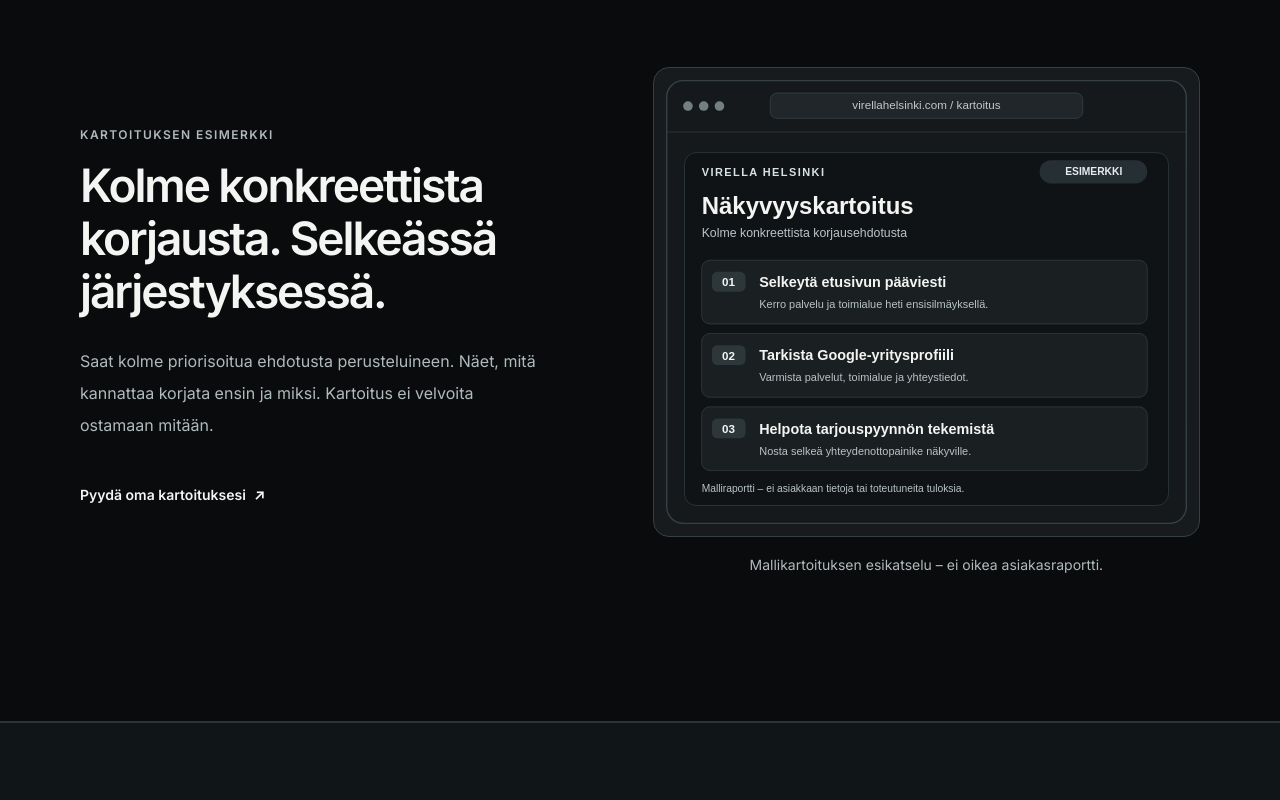
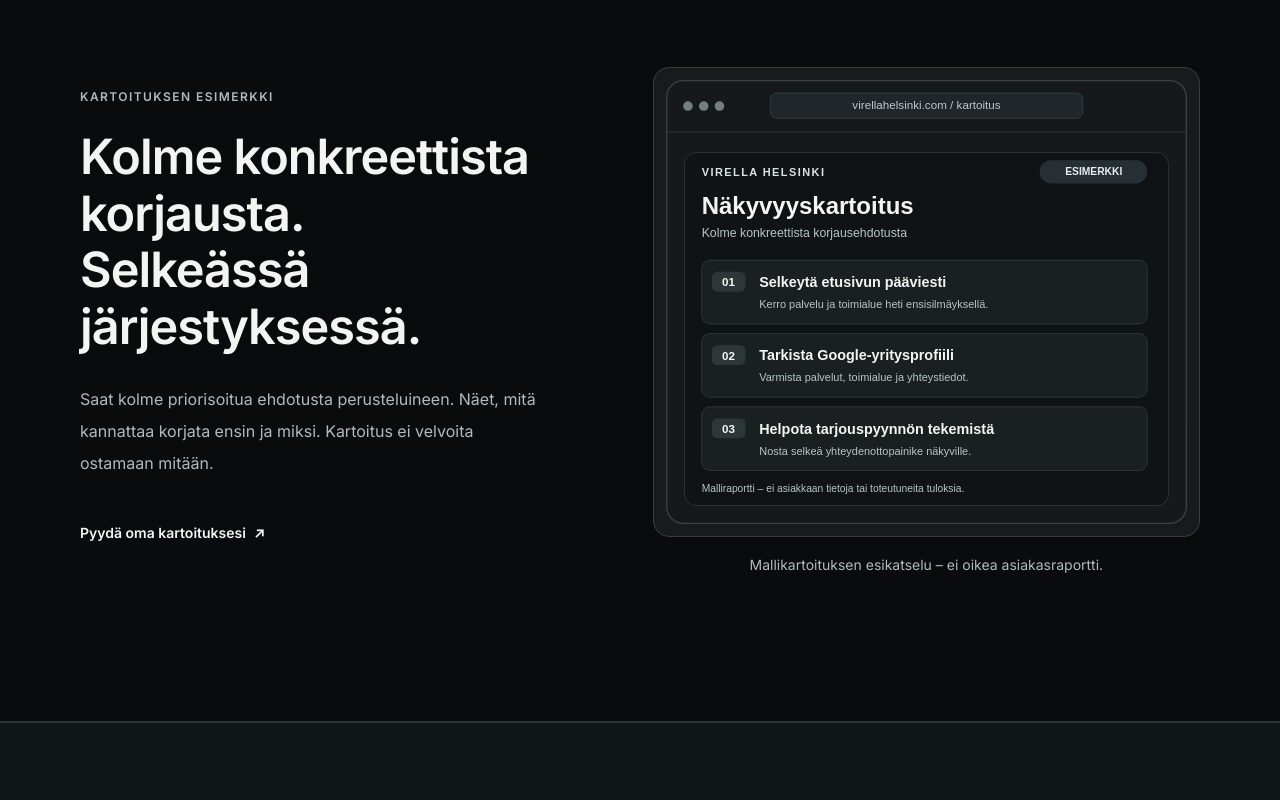
Before and after one commit to Jambovisuaalit/virella-helsinki-web, a Next.js app: page / in a window 1280 px wide. Shown: the part 1100-1900 px from the top of the page. Built offline with nearby package versions, Linux system fonts and the light colour scheme.

Commit message:
fix: scope legacy social heading rules so homepage typography is controlled by its UI kit

```diff
--- a/app/globals.css
+++ b/app/globals.css
@@ -152,7 +152,7 @@ a {
 .landing-deliverables span + span { border-left: 1px solid var(--border); }
 .landing-process { padding: 96px 0; }
 .landing-section-intro { display: grid; grid-template-columns: 1.2fr 1fr; align-items: end; gap: 60px; }
-.landing-page h2 { margin: 16px 0 0; font-size: clamp(32px, 3.6vw, 46px); font-weight: 600; line-height: 1.15; letter-spacing: -.045em; }
+.social-landing h2 { margin: 16px 0 0; font-size: clamp(32px, 3.6vw, 46px); font-weight: 600; line-height: 1.15; letter-spacing: -.035em; }
 .landing-section-intro > p { max-width: 440px; margin: 0; color: var(--muted); font-size: 17px; line-height: 1.8; }
 .landing-steps { display: grid; grid-template-columns: repeat(3, 1fr); gap: 36px; margin: 54px 0 0; padding: 0; list-style: none; }
 .landing-steps li { border-top: 1px solid var(--border); padding-top: 24px; }
```
